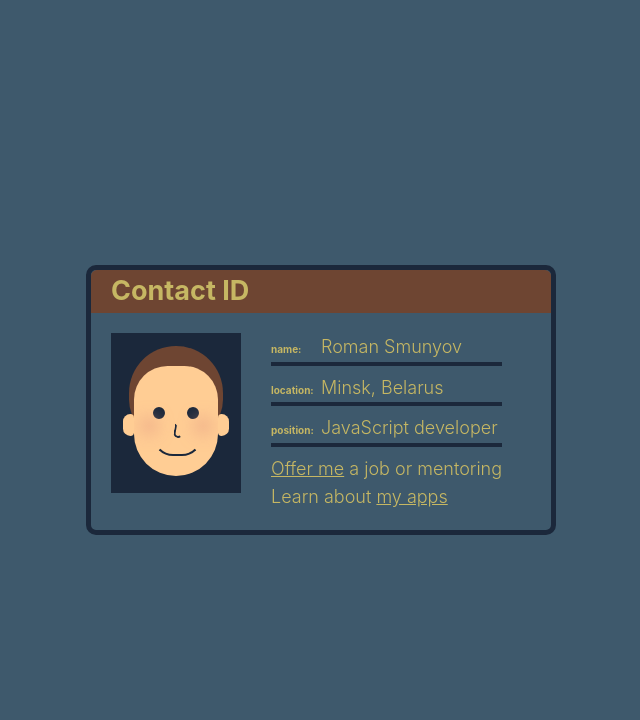
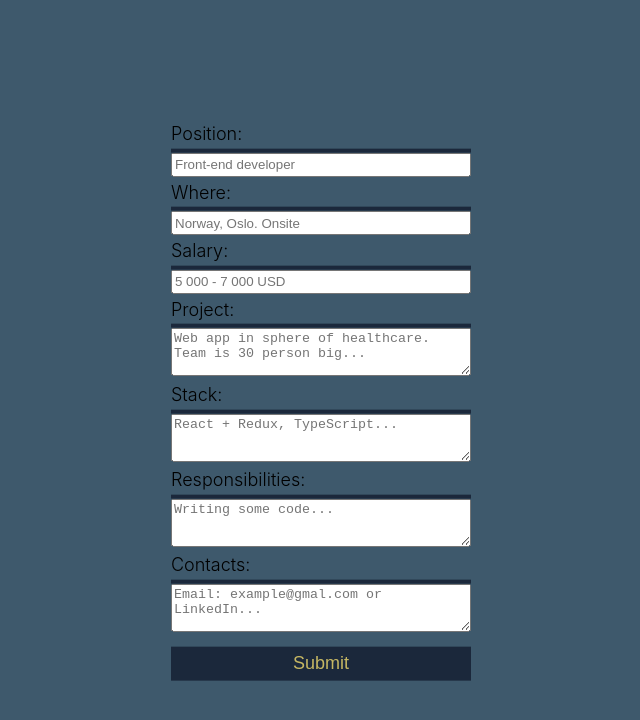
Before and after one commit to RomanistHere/RomanistHere.github.io, a React (Create React App) app: page /form in a window 1280 px wide. Shown: the top 720 px of the page, without its empty margins (319-959 px from the left). Built offline with nearby package versions, Linux system fonts and the light colour scheme.

Commit message:
Add router, pages and form

```diff
--- a/package.json
+++ b/package.json
@@ -8,6 +8,7 @@
     "@testing-library/user-event": "^7.2.1",
     "react": "^16.13.1",
     "react-dom": "^16.13.1",
+    "react-router-dom": "^5.2.0",
     "react-scripts": "3.4.1"
   },
   "scripts": {
--- /dev/null
+++ b/src/components/Card.js
@@ -0,0 +1,30 @@
+import React from 'react'
+
+import Face from './Face'
+import Card__wr1 from './Card__wr1'
+import Card__wr2 from './Card__wr2'
+
+import content from '../static/content'
+
+const Card = () => {
+    return  <section className="main">
+                <div className="card">
+                    <div className="card__cap">
+                        <h1 className="card__title">
+                            {content.card__title}
+                        </h1>
+                    </div>
+                    <div className="card__body">
+                        <div className="card__photo">
+                            <Face />
+                        </div>
+                        <div className="card__info">
+                            <Card__wr1 />
+                            <Card__wr2 />
+                        </div>
+                    </div>
+                </div>
+            </section>
+}
+
+export default Card
--- a/src/components/Card__wr2.js
+++ b/src/components/Card__wr2.js
@@ -1,12 +1,13 @@
 import React from "react"
+import { Link } from "react-router-dom"
 
 const Card__wr2 = () => {
     return  <ul className="card__wr2">
                 <li className="card__item">
-                    <a className="card__link" href="#">Offer me</a> a job or mentoring
+                    <Link className="card__link" to="/offer">Offer me</Link> a job or mentoring
                 </li>
                 <li className="card__item">
-                    Learn about <a className="card__link" href="#">my apps</a>
+                    Learn about <Link className="card__link" to="/apps">my apps</Link>
                 </li>
             </ul>
 }
--- /dev/null
+++ b/src/components/Input.js
@@ -0,0 +1,13 @@
+import React from "react"
+
+const Input = ({
+	isInput,
+	placeholder,
+	name
+}) => {
+    return isInput
+    		? <input className="form__inp form__data" type="text" placeholder={placeholder} name={name} />
+    		: <textarea className="form__txtarea form__data" placeholder={placeholder} name={name}></textarea>
+}
+
+export default Input
--- a/src/containers/App.js
+++ b/src/containers/App.js
@@ -1,32 +1,36 @@
 import React from 'react'
+import {
+  BrowserRouter as Router,
+  Switch,
+  Route,
+} from "react-router-dom";
+
 import './App.css'
 
-import Face from '../components/Face'
-import Card__wr1 from '../components/Card__wr1'
-import Card__wr2 from '../components/Card__wr2'
+import Card from '../components/Card'
 
-import content from '../static/content'
+import Offer from '../pages/Offer'
+import Apps from '../pages/Apps'
+import Form from '../pages/Form'
 
 const App = () => {
   return (
-    <section className="main">
-        <div className="card">
-            <div className="card__cap">
-                <h1 className="card__title">
-                    {content.card__title}
-                </h1>
-            </div>
-            <div className="card__body">
-                <div className="card__photo">
-                    <Face />
-                </div>
-                <div className="card__info">
-                    <Card__wr1 />
-                    <Card__wr2 />
-                </div>
-            </div>
-        </div>
-    </section>
+    <Router>
+        <Switch>
+            <Route exact path="/">
+                <Card />
+            </Route>
+            <Route path="/offer">
+                <Offer />
+            </Route>
+            <Route path="/apps">
+                <Apps />
+            </Route>
+            <Route path="/form">
+                <Form />
+            </Route>
+        </Switch>
+    </Router>
   )
 }
 
--- a/src/index.css
+++ b/src/index.css
@@ -25,7 +25,9 @@
 #root,
 html,
 body,
-.main {
+.main,
+.offer,
+.apps {
     position: relative;
 
     width: 100%;
@@ -277,3 +279,107 @@ ul {
     margin-left: calc((-84px + -10px) / 2);
     border-radius: 48px 48px 40px 40px;
 }
+
+
+/*//form//*/
+
+
+.form {
+    position: absolute;
+
+    top: 50%;
+    left: 50%;
+    width: 300px;
+
+    -webkit-transform: translate(-50%, -50%);
+    -ms-transform: translate(-50%, -50%);
+    -o-transform: translate(-50%, -50%);
+    transform: translate(-50%, -50%);
+}
+
+.form__lbl {
+    display: block;
+
+    border-bottom: solid 4px var(--dark-color3);
+}
+
+.form__button {
+    border: none;
+
+    cursor: pointer;
+
+    /*border-bottom: solid 2px var(--dark-color3);*/
+
+    font-size: 18px;
+    /*font-weight: bold;*/
+    /*rgb(16, 16, 16);*/
+    margin-top: 10px;
+    padding: 0;
+    width: 100%;
+    height: 34px;
+
+    color: var(--yellow-color2);
+    background-color: var(--dark-color3)
+}
+
+.form__inp {
+    display: block;
+
+    height: 24px;
+    margin-bottom: 2px;
+}
+
+.form__data {
+    width: 100%;
+
+    box-sizing: border-box;
+
+    position: relative;
+}
+
+.form__txtarea {
+    height: 48px;
+    margin-bottom: -4px;
+}
+
+.form__focus {
+    position: absolute;
+
+    bottom: -2px;
+    height: 4px;
+    left: 0;
+    right: 0;
+
+    background-color: transparent;
+}
+
+.form__data:active,
+.form__data:focus {
+    outline: none;
+}
+
+.form__data:active + .form__focus,
+.form__data:focus + .form__focus {
+    background-color: var(--dark-color3);
+}
+
+.form__grp {
+    position: relative;
+}
+
+.form__mess {
+    position: absolute;
+
+    left: 100%;
+    width: 100%;
+    bottom: 0;
+    padding: 1px 2px 1px 7px;
+
+    transition: all ease .5s .3s;
+
+    opacity: 0;
+}
+
+.form__mess-show {
+    opacity: 1;
+}
--- /dev/null
+++ b/src/pages/Apps.jsx
@@ -0,0 +1,9 @@
+import React from "react"
+
+const Apps = () => {
+  	return 	<section className="apps">
+  				Apps are going to be here later
+  			</section>
+}
+
+export default Apps
--- /dev/null
+++ b/src/pages/Form.js
@@ -0,0 +1,39 @@
+import React from "react"
+
+import Input from '../components/Input'
+
+import content from '../static/content'
+
+const formInputs = content.form__info.map(({
+	form__lbl,
+	isInput,
+	placeholder,
+	form__mess
+}, index) => {
+    return  <div key={index} className="form__grp">
+				<label className="form__lbl">{form__lbl}:</label>
+				<Input
+					isInput={isInput}
+					placeholder={placeholder}
+					name={form__lbl} />
+				<span className="form__focus"></span>
+				<span className={`form__mess ${form__lbl.toLowerCase()}`}>{form__mess}</span>
+				<span className={`form__mess ${form__lbl.toLowerCase()}_warn`}>content.form__mess</span>
+			</div>
+})
+
+const Form = () => {
+  	return 	<section>
+				<form
+					className="form"
+			  		action="https://formspree.io/xdowzzgv"
+				  	method="POST"
+				  	autoComplete="off"
+				>
+					{formInputs}
+					<button className="form__button">Submit</button>
+				</form>
+		    </section>
+}
+
+export default Form
--- /dev/null
+++ b/src/pages/Offer.jsx
@@ -0,0 +1,11 @@
+import React from "react"
+import { Link } from "react-router-dom"
+
+const Offer = () => {
+  	return 	<section className="offer">
+  				ready to offer?
+  				<Link className="card__link" to="/form">Try form</Link>
+  			</section>
+}
+
+export default Offer
--- a/src/static/content.js
+++ b/src/static/content.js
@@ -14,6 +14,47 @@ const content = {
 			'card__content': 'JavaScript developer'
 		}
 	],
+	'form__info': [
+		{
+			'isInput': true,
+			'form__lbl': 'Position',
+			'placeholder': 'Front-end developer',
+			'form__mess': ' - unlikely:('
+		},
+		{
+			'isInput': true,
+			'form__lbl': 'Where',
+			'placeholder': 'Norway, Oslo. Onsite',
+			'form__mess': ' - маловероятно)'
+		},
+		{
+			'isInput': true,
+			'form__lbl': 'Salary',
+			'placeholder': '5 000 - 7 000 USD',
+			'form__mess': ' - meh, too low:('
+		},
+		{
+			'isInput': false,
+			'form__lbl': 'Project',
+			'placeholder': 'Web app in sphere of healthcare. Team is 30 person big...',
+		},
+		{
+			'isInput': false,
+			'form__lbl': 'Stack',
+			'placeholder': 'React + Redux, TypeScript...',
+		},
+		{
+			'isInput': false,
+			'form__lbl': 'Responsibilities',
+			'placeholder': 'Writing some code...',
+		},
+		{
+			'isInput': false,
+			'form__lbl': 'Contacts',
+			'placeholder': 'Email: example@gmal.com or LinkedIn...',
+		},
+	],
+	'form__mess': ' - Field is almost empty',
 }
 
 export default content
```
Also changed, not shown: 1 other file (tests, documents, lock files or other folders).
